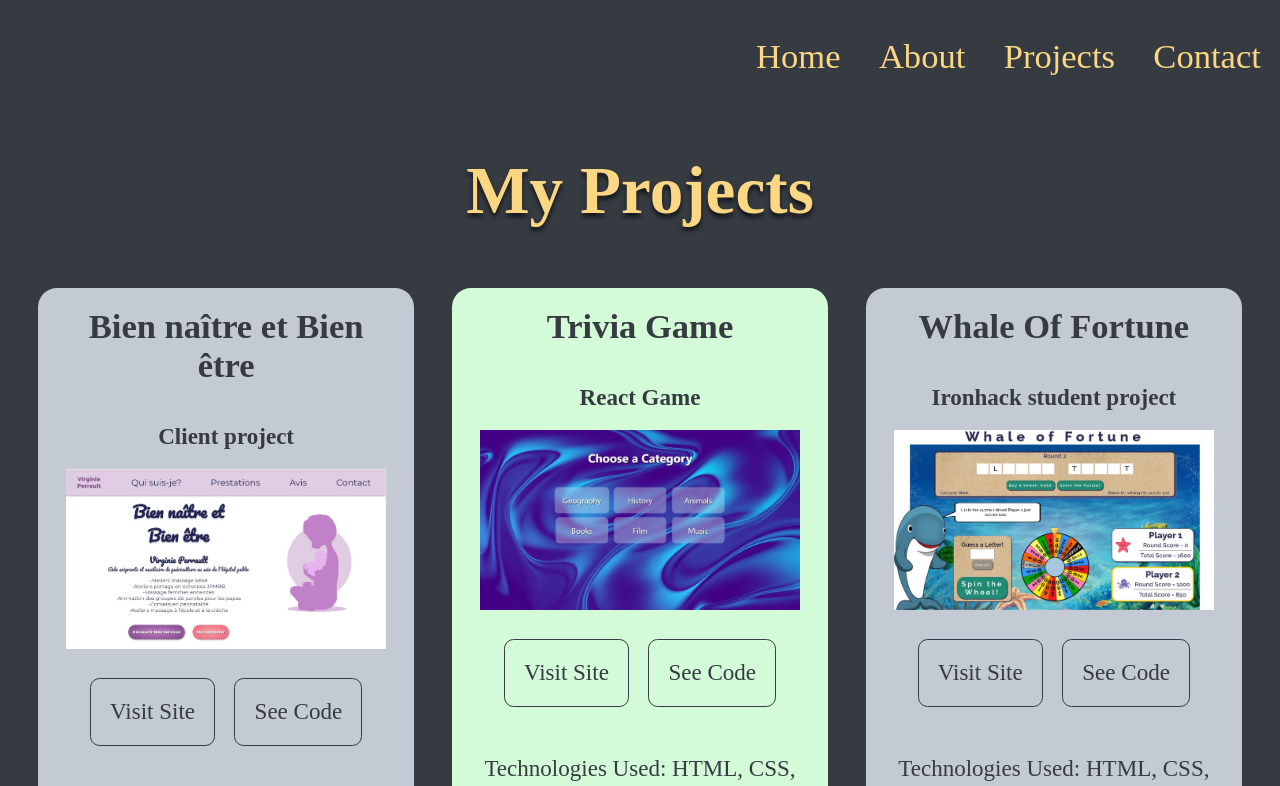
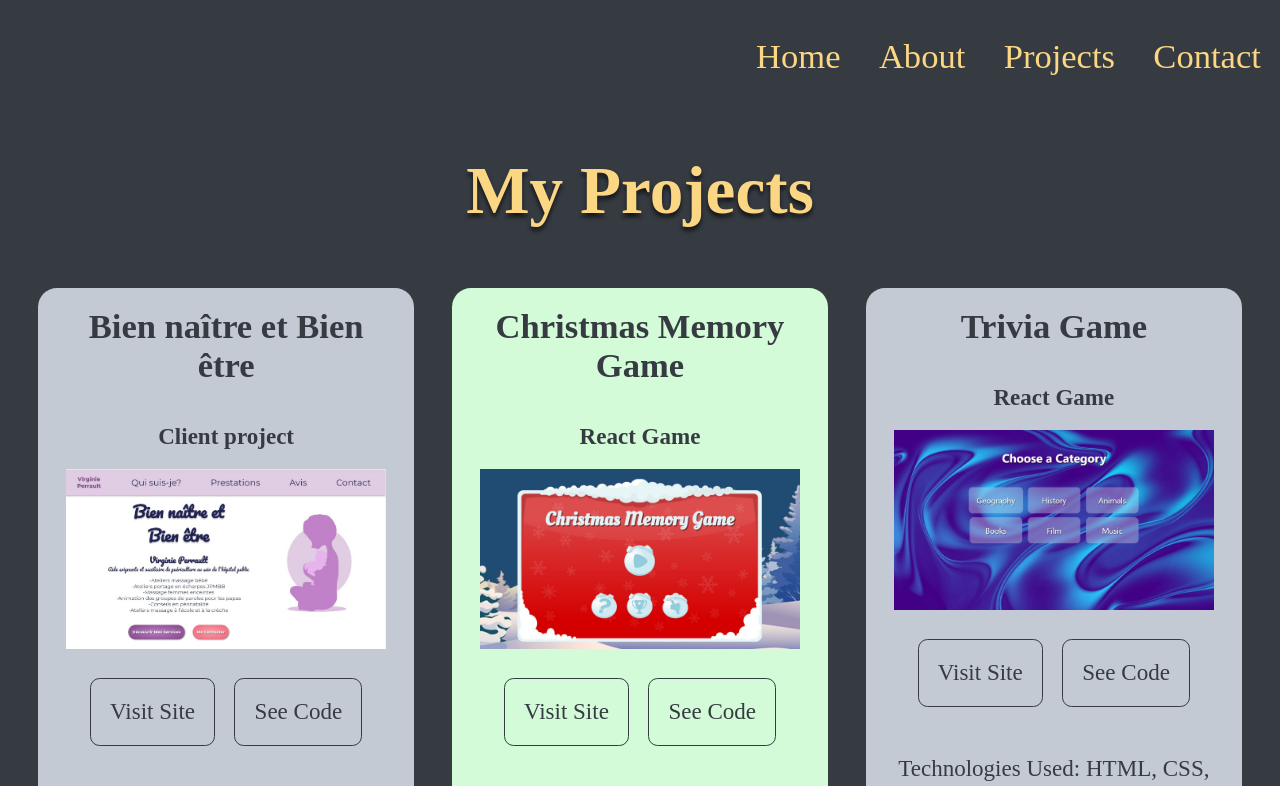
Before and after one commit to RaspberryChaos/my-portfolio, a Next.js app: page /projects in a window 1280 px wide. Shown: the top 786 px of the page. Built offline with nearby package versions, Linux system fonts and the light colour scheme; a web font is replaced by a local one.

Commit message:
christmas memory game added to projects, scripts updated to fix webpack error

```diff
--- a/package.json
+++ b/package.json
@@ -3,8 +3,8 @@
   "version": "0.1.0",
   "private": true,
   "scripts": {
-    "dev": "next dev",
-    "build": "next build",
+    "dev": "export NODE_OPTIONS=--openssl-legacy-provider; next dev",
+    "build": "export NODE_OPTIONS=--openssl-legacy-provider; next build",
     "start": "next start",
     "lint": "next lint"
   },
--- a/projectsData.js
+++ b/projectsData.js
@@ -9,8 +9,17 @@ export const myProjects = [
     img: "/siteVP1.jpg",
   },
   {
+    title: "Christmas Memory Game",
+    id: 2,
+    url: "https://christmas-memory-game.vercel.app/",
+    gitHub: "https://github.com/RaspberryChaos/christmas-memory-game",
+    category: "React Game",
+    tags: ["React", "Next.js", "TypeScript", "JavaScript", "CSS", "HTML"],
+    img: "/christmasMemory.jpg",
+  },
+  {
     title: "Trivia Game",
-    id: 2,
+    id: 3,
     url: "https://trivia-app-ailie.vercel.app/",
     gitHub: "https://github.com/RaspberryChaos/trivia-app",
     category: "React Game",
@@ -27,7 +36,7 @@ export const myProjects = [
   },
   {
     title: "Whale Of Fortune",
-    id: 3,
+    id: 4,
     url: "https://raspberrychaos.github.io/game-project/",
     gitHub: "https://github.com/RaspberryChaos/game-project",
     category: "Ironhack student project",
@@ -36,7 +45,7 @@ export const myProjects = [
   },
   {
     title: "My Life Timeline",
-    id: 4,
+    id: 5,
     url: "http://my-timeline-project.herokuapp.com/",
     gitHub: "https://github.com/KiwiMantelli/my-timeline-project2",
     category: "Ironhack student project",
@@ -54,7 +63,7 @@ export const myProjects = [
   },
   {
     title: "Breakroom 248",
-    id: 5,
+    id: 6,
     url: "http://breakroom-248.herokuapp.com/",
     gitHub: "https://github.com/tatimatz/breakroom248client/tree/master",
     category: "Ironhack student project",
@@ -73,7 +82,7 @@ export const myProjects = [
   },
   {
     title: "Currency Converter",
-    id: 6,
+    id: 7,
     url: "https://ailie-mccorkindale.vercel.app/mini-projects/currency-converter",
     gitHub: "https://github.com/RaspberryChaos/my-portfolio/blob/main/pages/mini-projects/currency-converter.js",
     category: "Mini Project",
@@ -82,7 +91,7 @@ export const myProjects = [
   },
   {
     title: "Rock Paper Scissors",
-    id: 7,
+    id: 8,
     url: "https://ailie-mccorkindale.vercel.app/mini-projects/rock-paper-scissors",
     gitHub: "https://github.com/RaspberryChaos/my-portfolio/blob/main/pages/mini-projects/rock-paper-scissors.js",
     category: "Mini Project",
@@ -91,7 +100,7 @@ export const myProjects = [
   },
   {
     title: "Calculator",
-    id: 8,
+    id: 9,
     url: "https://ailie-mccorkindale.vercel.app/mini-projects/calculator",
     gitHub: "https://github.com/RaspberryChaos/my-portfolio/blob/main/pages/mini-projects/calculator.js",
     category: "Mini Project",
@@ -100,7 +109,7 @@ export const myProjects = [
   },
   {
     title: "Flappy Bird",
-    id: 9,
+    id: 10,
     url: "https://flappybird-ailie.netlify.app/",
     gitHub: "https://github.com/RaspberryChaos/flappy-bird",
     category: "HTML Canvas Game",
@@ -109,7 +118,7 @@ export const myProjects = [
   },
   {
     title: "Bubble Pop",
-    id: 10,
+    id: 11,
     url: "https://bubblepop-ailie.netlify.app/",
     gitHub: "https://github.com/RaspberryChaos/bubblePop",
     category: "HTML Canvas Game",
@@ -118,7 +127,7 @@ export const myProjects = [
   },
   {
     title: "Fake Shop",
-    id: 11,
+    id: 12,
     url: "https://fake-shop-ailie.netlify.app/",
     gitHub: "https://github.com/RaspberryChaos/fake-shop",
     category: "Mini Project",
```
Also changed, not shown: public/christmasMemory.jpg (added).
